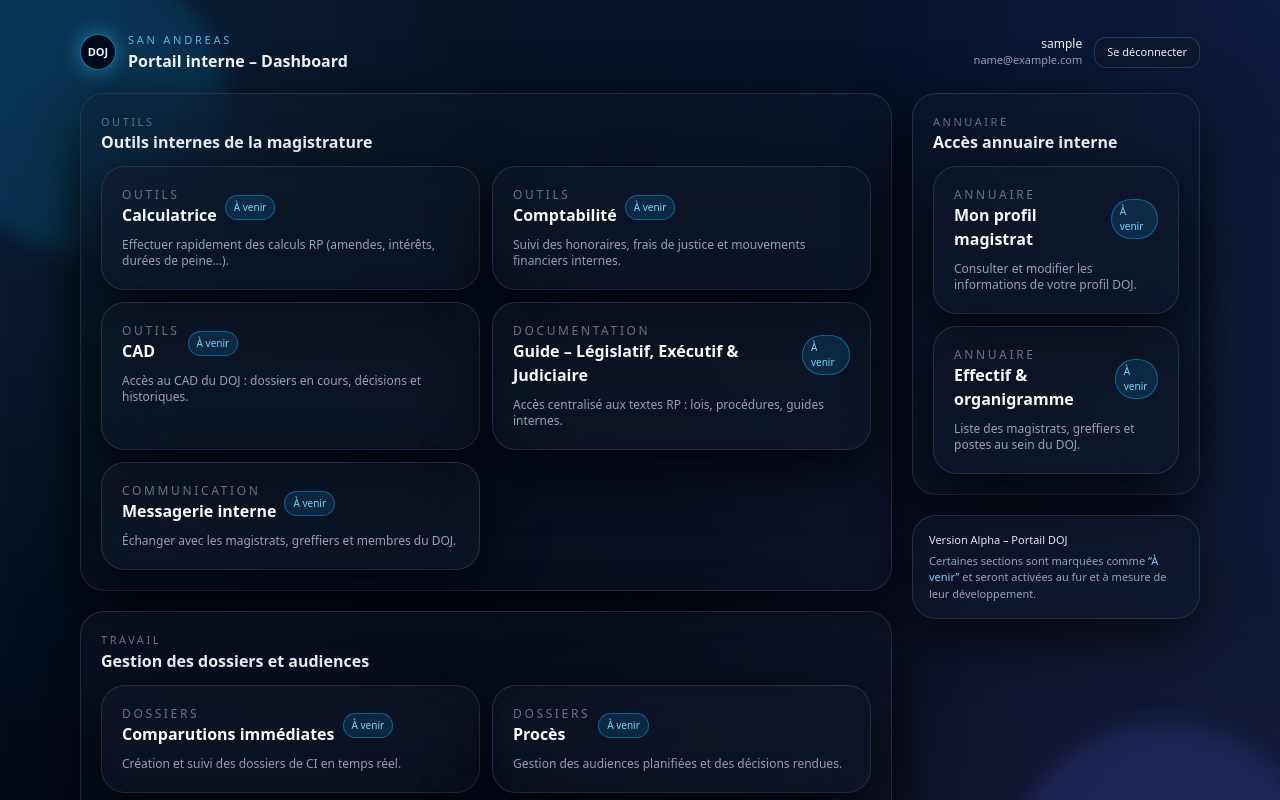
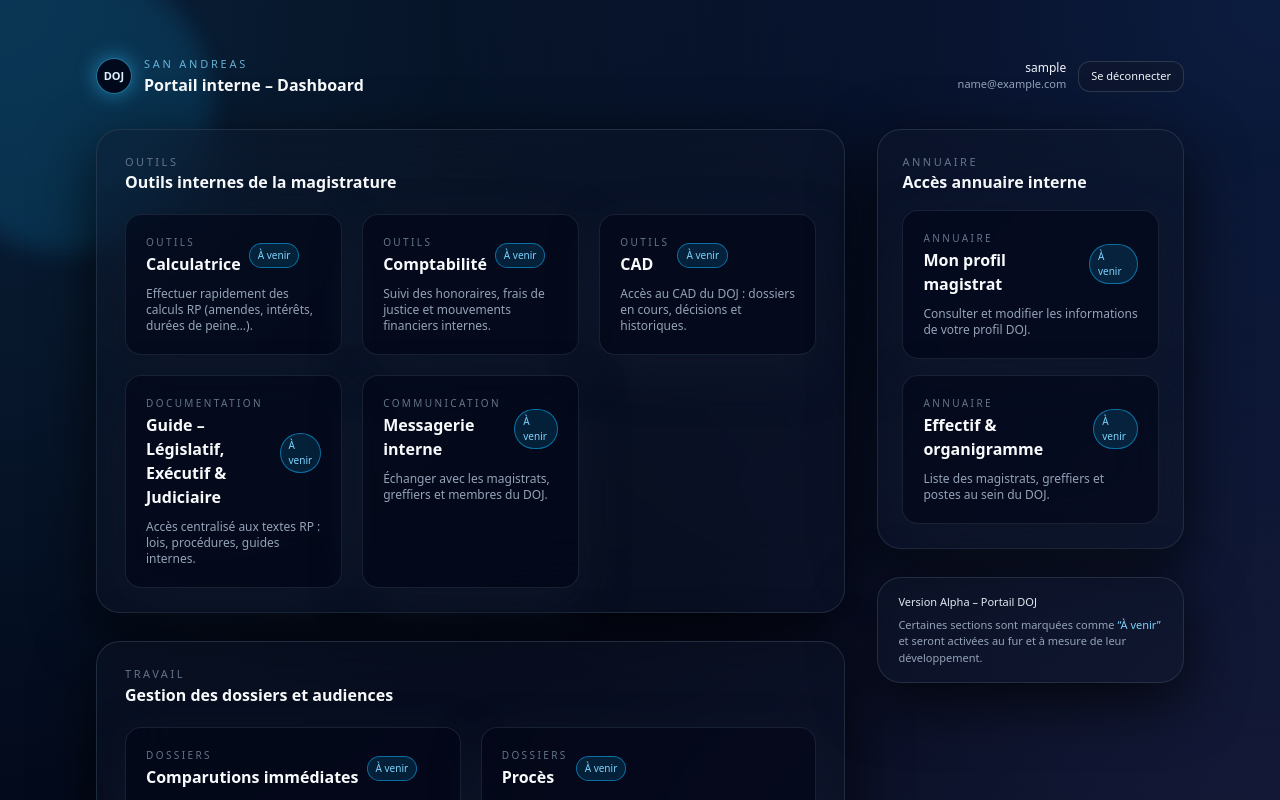
Before and after one commit to zealess/doj-frontend, a Next.js app: page /dashboard in a window 1280 px wide. Shown: the top 800 px of the page. Built offline with nearby package versions, Linux system fonts and the light colour scheme; sample sign-in values are in the browser's storage.

Commit message:
Espacement dashboard

```diff
--- a/app/dashboard/page.tsx
+++ b/app/dashboard/page.tsx
@@ -47,13 +47,12 @@ export default function DashboardPage() {
     router.push("/");
   };
 
-  // petit helper pour les cartes
   const Card = ({
     title,
     subtitle,
     description,
+    badge,
     onClick,
-    badge,
   }: {
     title: string;
     subtitle?: string;
@@ -64,23 +63,29 @@ export default function DashboardPage() {
     <button
       type="button"
       onClick={onClick}
-      className="group text-left w-full glass-card bg-slate-900/70 border border-slate-800/80 hover:border-sky-500/70 hover:bg-slate-900/90 transition-all duration-200 rounded-2xl px-4 py-4 md:px-5 md:py-5 flex flex-col gap-1.5 cursor-pointer"
+      className="group relative w-full text-left rounded-2xl border border-slate-800/80 bg-slate-950/60 px-4 py-4 md:px-5 md:py-5 flex flex-col gap-1.5 shadow-[0_18px_45px_rgba(15,23,42,0.9)] hover:border-sky-500/70 hover:bg-slate-950/90 transition-all duration-200 cursor-pointer overflow-hidden"
     >
+      {/* petite ligne glow en haut */}
+      <div className="pointer-events-none absolute inset-x-0 top-0 h-px bg-gradient-to-r from-transparent via-sky-500/40 to-transparent opacity-0 group-hover:opacity-100 transition-opacity duration-300" />
+
       <div className="flex items-center justify-between gap-2">
         <div>
-          <p className="text-xs uppercase tracking-[0.22em] text-slate-500">
-            {subtitle}
-          </p>
+          {subtitle && (
+            <p className="text-[10px] uppercase tracking-[0.24em] text-slate-500 mb-0.5">
+              {subtitle}
+            </p>
+          )}
           <h3 className="text-sm md:text-base font-semibold text-slate-50">
             {title}
           </h3>
         </div>
         {badge && (
-          <span className="text-[10px] px-2 py-1 rounded-full bg-sky-500/15 border border-sky-500/50 text-sky-300">
+          <span className="text-[10px] px-2 py-1 rounded-full bg-sky-500/15 border border-sky-500/60 text-sky-300">
             {badge}
           </span>
         )}
       </div>
+
       {description && (
         <p className="text-[11px] md:text-xs text-slate-400 mt-1">
           {description}
@@ -92,12 +97,12 @@ export default function DashboardPage() {
   return (
     <main className="min-h-screen body-gradient relative flex items-stretch justify-center overflow-hidden">
       {/* Orbes de fond */}
-      <div className="floating-orb w-72 h-72 bg-sky-500/30 -top-10 -left-16" />
-      <div className="floating-orb w-80 h-80 bg-indigo-500/30 bottom-[-60px] right-[-40px]" />
+      <div className="floating-orb w-72 h-72 bg-sky-500/30 -top-10 -left-20" />
+      <div className="floating-orb w-80 h-80 bg-indigo-500/30 bottom-[-80px] right-[-40px]" />
 
-      <div className="relative z-10 w-full max-w-6xl mx-auto px-4 py-4 md:py-8 flex flex-col gap-5">
+      <div className="relative z-10 w-full max-w-6xl mx-auto px-4 md:px-6 lg:px-8 py-8 md:py-10 lg:py-14 space-y-6 lg:space-y-8">
         {/* Topbar */}
-        <header className="flex items-center justify-between gap-4">
+        <header className="flex flex-col gap-4 md:flex-row md:items-center md:justify-between">
           <div className="flex items-center gap-3">
             <div className="h-9 w-9 rounded-full border border-sky-400/60 bg-slate-950/90 flex items-center justify-center text-[11px] font-semibold text-sky-100 shadow-[0_0_20px_rgba(56,189,248,0.55)]">
               DOJ
@@ -112,13 +117,15 @@ export default function DashboardPage() {
             </div>
           </div>
 
-          <div className="flex items-center gap-3">
+          <div className="flex items-center gap-3 justify-between md:justify-end">
             {user && (
               <div className="text-right">
                 <p className="text-xs font-medium text-slate-100">
                   {user.username}
                 </p>
-                <p className="text-[11px] text-slate-400">{user.email}</p>
+                <p className="text-[11px] text-slate-400">
+                  {user.email}
+                </p>
               </div>
             )}
             <button
@@ -130,12 +137,13 @@ export default function DashboardPage() {
           </div>
         </header>
 
-        <div className="flex flex-col lg:flex-row gap-5">
+        {/* Layout principal : large colonne gauche + colonne droite plus étroite */}
+        <div className="grid grid-cols-1 xl:grid-cols-[minmax(0,2.2fr)_minmax(260px,0.9fr)] gap-6 lg:gap-8">
           {/* Colonne principale */}
-          <div className="flex-1 space-y-5">
-            {/* Section OUTILS */}
-            <section className="glass-card p-4 md:p-5 rounded-2xl">
-              <div className="flex items-center justify-between mb-3">
+          <div className="space-y-6 lg:space-y-7">
+            {/* OUTILS */}
+            <section className="glass-card rounded-3xl border border-slate-800/80 bg-slate-950/70 px-5 py-5 md:px-7 md:py-6">
+              <div className="flex items-center justify-between mb-4 md:mb-5">
                 <div>
                   <p className="text-[11px] uppercase tracking-[0.23em] text-slate-500">
                     Outils
@@ -146,48 +154,43 @@ export default function DashboardPage() {
                 </div>
               </div>
 
-              <div className="grid grid-cols-1 md:grid-cols-2 gap-3">
+              <div className="grid grid-cols-1 md:grid-cols-2 xl:grid-cols-3 gap-4 lg:gap-5">
                 <Card
                   subtitle="Outils"
                   title="Calculatrice"
                   description="Effectuer rapidement des calculs RP (amendes, intérêts, durées de peine…)."
                   badge="À venir"
-                  // onClick={() => router.push("/outils/calculatrice")}
                 />
                 <Card
                   subtitle="Outils"
                   title="Comptabilité"
                   description="Suivi des honoraires, frais de justice et mouvements financiers internes."
                   badge="À venir"
-                  // onClick={() => router.push("/outils/comptabilite")}
                 />
                 <Card
                   subtitle="Outils"
                   title="CAD"
                   description="Accès au CAD du DOJ : dossiers en cours, décisions et historiques."
                   badge="À venir"
-                  // onClick={() => router.push("/outils/cad")}
                 />
                 <Card
                   subtitle="Documentation"
                   title="Guide – Législatif, Exécutif & Judiciaire"
                   description="Accès centralisé aux textes RP : lois, procédures, guides internes."
                   badge="À venir"
-                  // onClick={() => router.push("/outils/guides")}
                 />
                 <Card
                   subtitle="Communication"
                   title="Messagerie interne"
                   description="Échanger avec les magistrats, greffiers et membres du DOJ."
                   badge="À venir"
-                  // onClick={() => router.push("/outils/messagerie")}
                 />
               </div>
             </section>
 
-            {/* Section TRAVAIL */}
-            <section className="glass-card p-4 md:p-5 rounded-2xl">
-              <div className="flex items-center justify-between mb-3">
+            {/* TRAVAIL */}
+            <section className="glass-card rounded-3xl border border-slate-800/80 bg-slate-950/70 px-5 py-5 md:px-7 md:py-6">
+              <div className="flex items-center justify-between mb-4 md:mb-5">
                 <div>
                   <p className="text-[11px] uppercase tracking-[0.23em] text-slate-500">
                     Travail
@@ -198,43 +201,39 @@ export default function DashboardPage() {
                 </div>
               </div>
 
-              <div className="grid grid-cols-1 md:grid-cols-2 gap-3">
+              <div className="grid grid-cols-1 md:grid-cols-2 gap-4 lg:gap-5">
                 <Card
                   subtitle="Dossiers"
                   title="Comparutions immédiates"
                   description="Création et suivi des dossiers de CI en temps réel."
                   badge="À venir"
-                  // onClick={() => router.push("/travail/comparution-immediate")}
                 />
                 <Card
                   subtitle="Dossiers"
                   title="Procès"
                   description="Gestion des audiences planifiées et des décisions rendues."
                   badge="À venir"
-                  // onClick={() => router.push("/travail/proces")}
                 />
                 <Card
                   subtitle="Dossiers"
                   title="Dossier 10-10"
                   description="Suivi des dossiers complexes nécessitant une instruction approfondie."
                   badge="À venir"
-                  // onClick={() => router.push("/travail/dossier-10-10")}
                 />
                 <Card
                   subtitle="Casier"
                   title="Effacement de casier"
                   description="Traitement des demandes d’effacement de casier judiciaire RP."
                   badge="À venir"
-                  // onClick={() => router.push("/travail/effacement-casier")}
                 />
               </div>
             </section>
           </div>
 
-          {/* Colonne ANNNUAIRE */}
-          <aside className="w-full lg:w-72 space-y-5">
-            <section className="glass-card p-4 md:p-5 rounded-2xl">
-              <div className="mb-3">
+          {/* Colonne droite : Annuaire + info version */}
+          <aside className="space-y-6 lg:space-y-7">
+            <section className="glass-card rounded-3xl border border-slate-800/80 bg-slate-950/75 px-5 py-5 md:px-6 md:py-6">
+              <div className="mb-4">
                 <p className="text-[11px] uppercase tracking-[0.23em] text-slate-500">
                   Annuaire
                 </p>
@@ -243,26 +242,24 @@ export default function DashboardPage() {
                 </h2>
               </div>
 
-              <div className="space-y-3">
+              <div className="space-y-4">
                 <Card
                   subtitle="Annuaire"
                   title="Mon profil magistrat"
                   description="Consulter et modifier les informations de votre profil DOJ."
                   badge="À venir"
-                  // onClick={() => router.push("/annuaire/profil")}
                 />
                 <Card
                   subtitle="Annuaire"
                   title="Effectif & organigramme"
                   description="Liste des magistrats, greffiers et postes au sein du DOJ."
                   badge="À venir"
-                  // onClick={() => router.push("/annuaire/effectif")}
                 />
               </div>
             </section>
 
-            <section className="glass-card p-4 rounded-2xl text-[11px] text-slate-400">
-              <p className="mb-1 font-medium text-slate-200">
+            <section className="glass-card rounded-3xl border border-slate-800/80 bg-slate-950/80 px-5 py-4 text-[11px] text-slate-400">
+              <p className="mb-1.5 font-medium text-slate-200">
                 Version Alpha – Portail DOJ
               </p>
               <p>
```
